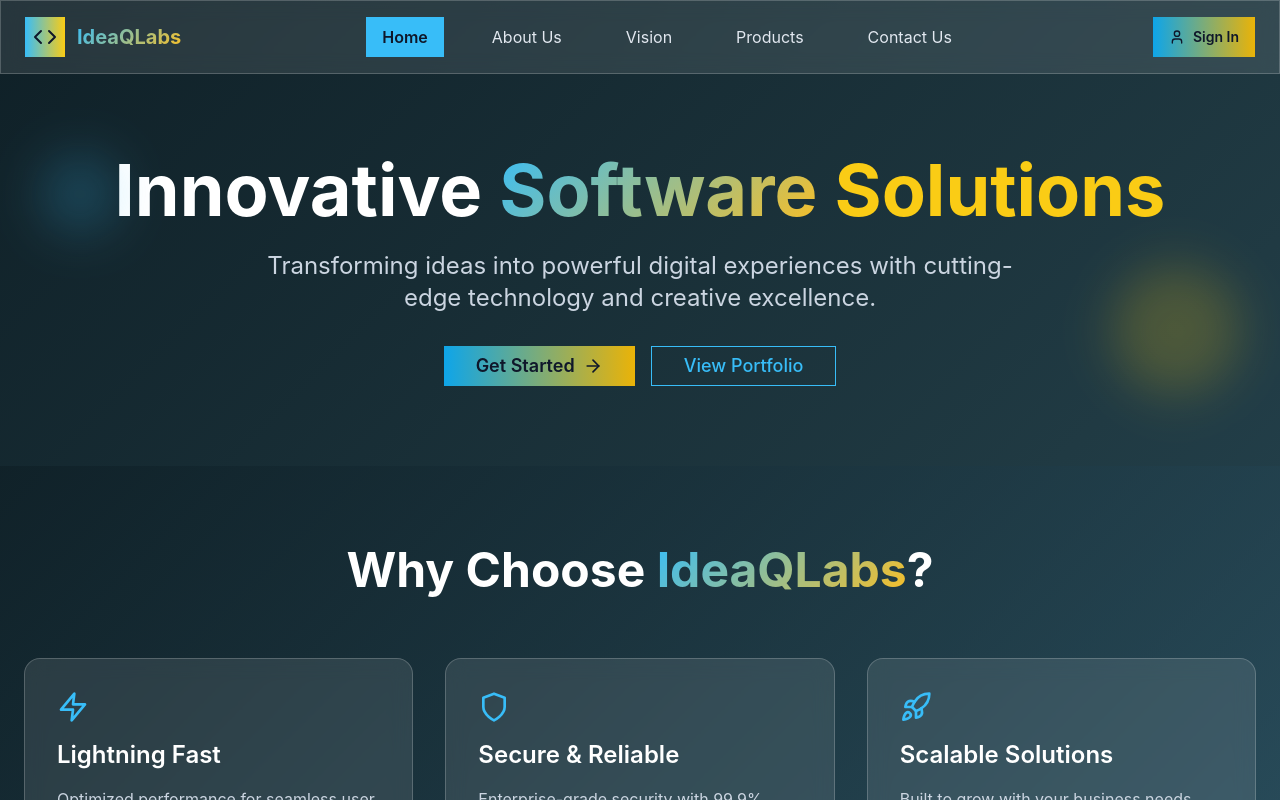
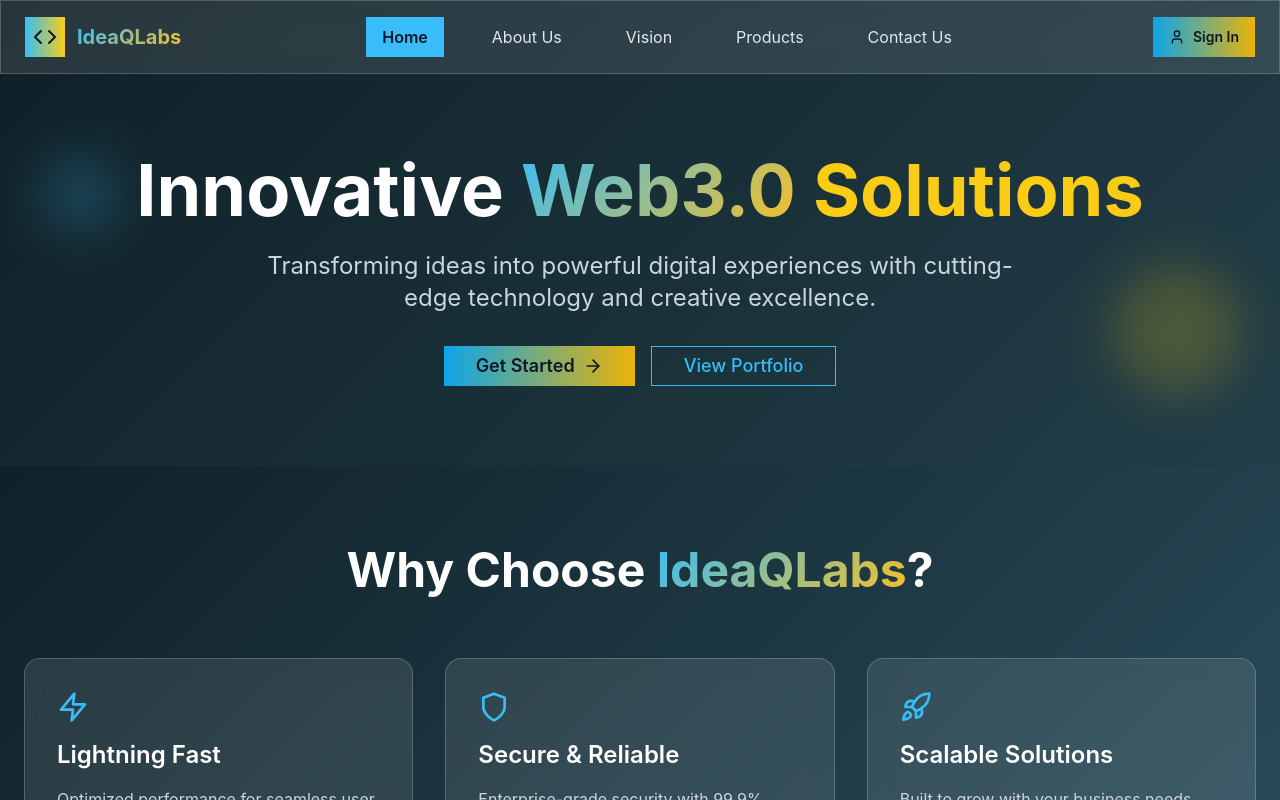
Before and after one commit to ideaqlabs/IdeaQLabs, a React (Vite) app: page / in a window 1280 px wide. Shown: the top 800 px of the page. Built offline with nearby package versions, Linux system fonts and the light colour scheme.

Commit message:
Update Home.jsx

```diff
--- a/src/components/pages/Home.jsx
+++ b/src/components/pages/Home.jsx
@@ -41,7 +41,7 @@ const Home = () => {
             transition={{ duration: 0.8 }}
           >
             <span className="text-white">Innovative</span>{' '}
-            <span className="gradient-text">Software</span>{' '}
+            <span className="gradient-text">Web3.0</span>{' '}
             <span className="text-yellow-400">Solutions</span>
           </motion.h1>
 
```
